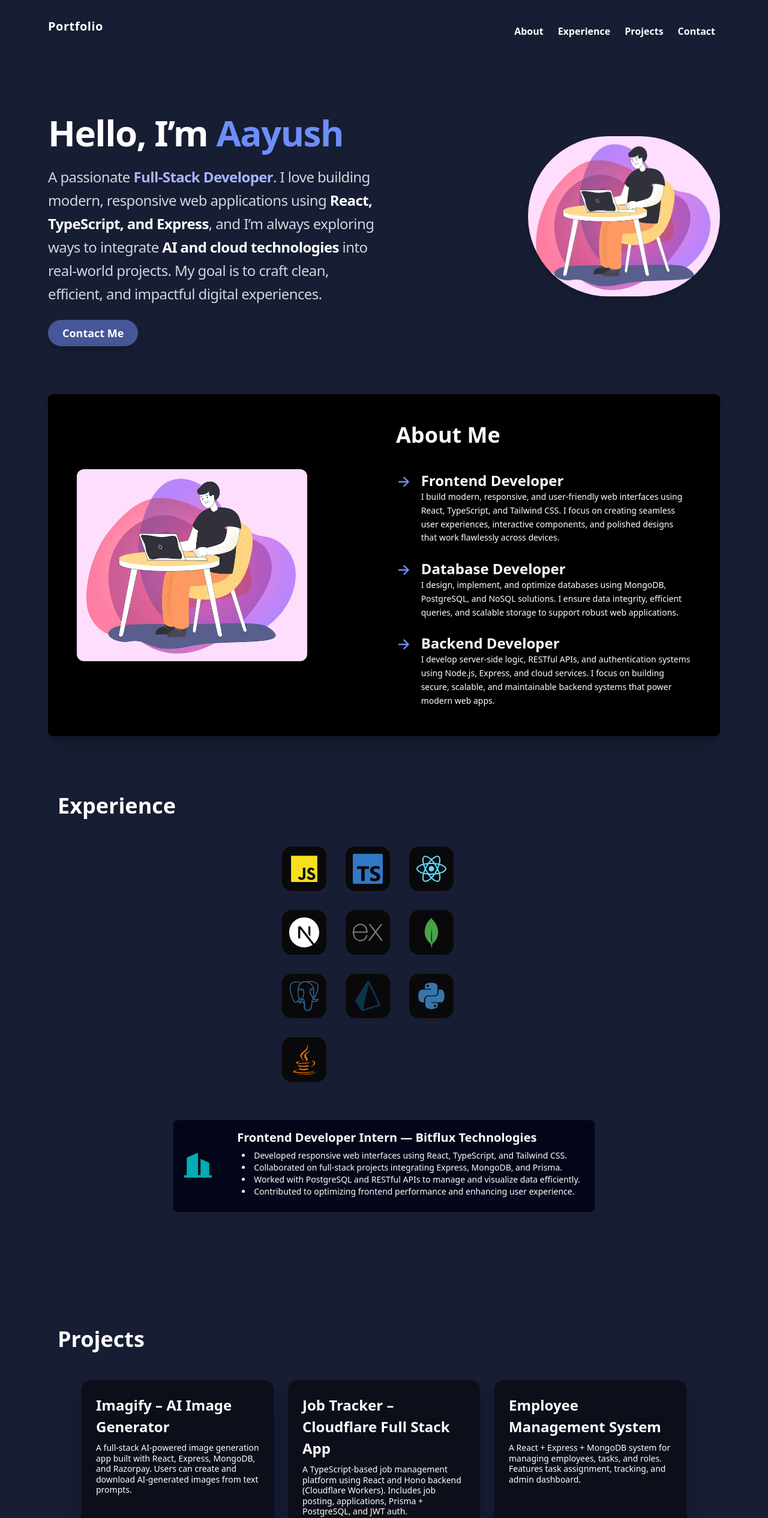
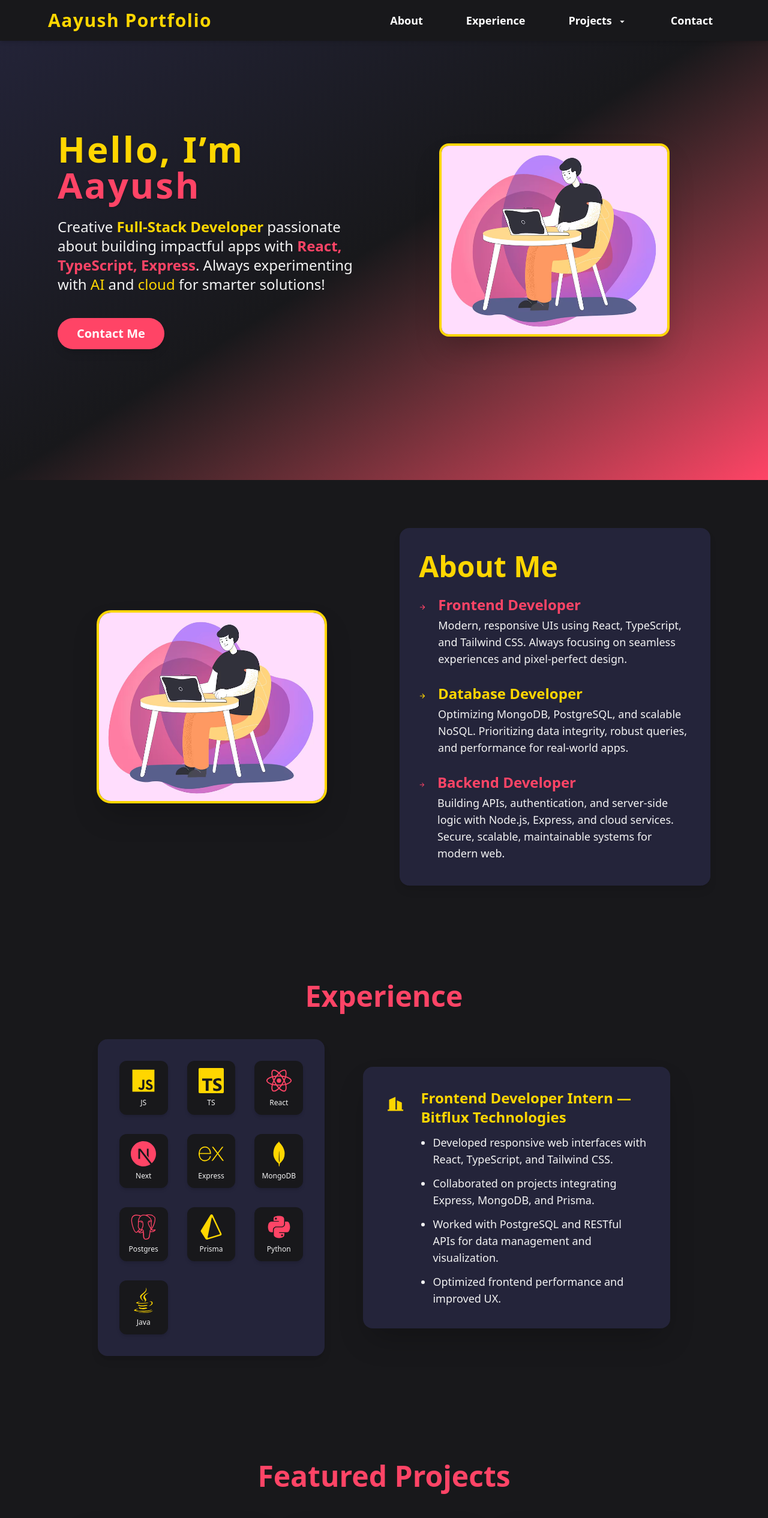
Before and after one commit to AayushKhanal47/FEF-Assignment-Portfolio, a React (Vite) app in the folder frontend/: page / in a window 1280 px wide. Shown: the top 2530 px of the page at 60% size. Built offline with nearby package versions, Linux system fonts and the light colour scheme.

Commit message:
UI changes

```diff
--- a/frontend/src/Components/About/About.jsx
+++ b/frontend/src/Components/About/About.jsx
@@ -2,71 +2,53 @@ import React from "react";
 import AboutImg from "../../assets/avatar.jpg";
 import { IoArrowForward } from "react-icons/io5";
 
-const About = () => {
-  return (
+const About = () => (
   <section
     id="About"
-      className="text-white md:flex items-center flex-col md:flex-row justify-center bg-black bg-opacity-30 shadow-xl rounded-lg p-12 mx-4 md:mx-20 gap-10">
-      <div className="md:w-1/2 flex justify-center md:justify-start">
+    className="w-full px-8 md:px-24 py-20 flex flex-col md:flex-row items-center gap-14 bg-[#18181B]">
+    <div className="md:w-1/2 flex justify-center">
       <img
         src={AboutImg}
-          alt="About"
-          className="rounded-xl md:h-80 object-cover shadow-lg"
+        alt="Aayush Khanal"
+        className="rounded-3xl border-4 border-[#FFD600] shadow-2xl w-64 md:w-96 object-cover"
       />
     </div>
-
-      <div className="md:w-1/2 flex flex-col justify-center gap-6">
-        <h2 className="text-3xl md:text-4xl font-bold mb-4">About Me</h2>
-
-        <div className="flex flex-col gap-6">
-          <div className="flex gap-4 items-start">
-            <IoArrowForward size={28} className="mt-1 text-[#6e8efb]" />
-            <div className="w-full">
-              <h3 className="text-xl md:text-2xl font-semibold">
-                Frontend Developer
+    <div className="md:w-1/2 bg-[#24243A] bg-opacity-80 backdrop-blur-xl rounded-2xl shadow-lg px-8 py-10 space-y-8">
+      <h2 className="text-3xl md:text-5xl font-extrabold text-[#FFD600] mb-6">
+        About Me
+      </h2>
+      <div className="space-y-7">
+        {[
+          {
+            title: "Frontend Developer",
+            desc: "Modern, responsive UIs using React, TypeScript, and Tailwind CSS. Always focusing on seamless experiences and pixel-perfect design.",
+            color: "#FF4466",
+          },
+          {
+            title: "Database Developer",
+            desc: "Optimizing MongoDB, PostgreSQL, and scalable NoSQL. Prioritizing data integrity, robust queries, and performance for real-world apps.",
+            color: "#FFD600",
+          },
+          {
+            title: "Backend Developer",
+            desc: "Building APIs, authentication, and server-side logic with Node.js, Express, and cloud services. Secure, scalable, maintainable systems for modern web.",
+            color: "#FF4466",
+          },
+        ].map(({ title, desc, color }, i) => (
+          <div key={title} className="flex items-start gap-5">
+            <IoArrowForward size={32} className="mt-1" style={{ color }} />
+            <div>
+              <h3
+                className={`text-xl md:text-2xl font-bold mb-1`}
+                style={{ color }}>
+                {title}
               </h3>
-              <p className="text-sm md:text-md leading-relaxed">
-                I build modern, responsive, and user-friendly web interfaces
-                using React, TypeScript, and Tailwind CSS. I focus on creating
-                seamless user experiences, interactive components, and polished
-                designs that work flawlessly across devices.
-              </p>
+              <p className="text-[#F3F3F3] text-base md:text-lg">{desc}</p>
             </div>
           </div>
-
-          <div className="flex gap-4 items-start">
-            <IoArrowForward size={28} className="mt-1 text-[#6e8efb]" />
-            <div className="w-full">
-              <h3 className="text-xl md:text-2xl font-semibold">
-                Database Developer
-              </h3>
-              <p className="text-sm md:text-md leading-relaxed">
-                I design, implement, and optimize databases using MongoDB,
-                PostgreSQL, and NoSQL solutions. I ensure data integrity,
-                efficient queries, and scalable storage to support robust web
-                applications.
-              </p>
-            </div>
-          </div>
-
-          <div className="flex gap-4 items-start">
-            <IoArrowForward size={28} className="mt-1 text-[#6e8efb]" />
-            <div className="w-full">
-              <h3 className="text-xl md:text-2xl font-semibold">
-                Backend Developer
-              </h3>
-              <p className="text-sm md:text-md leading-relaxed">
-                I develop server-side logic, RESTful APIs, and authentication
-                systems using Node.js, Express, and cloud services. I focus on
-                building secure, scalable, and maintainable backend systems that
-                power modern web apps.
-              </p>
-            </div>
-          </div>
+        ))}
       </div>
     </div>
   </section>
 );
-};
-
 export default About;
--- a/frontend/src/Components/Experince/Experince.jsx
+++ b/frontend/src/Components/Experince/Experince.jsx
@@ -10,79 +10,64 @@ import {
 } from "react-icons/si";
 import { RiBuilding2Fill } from "react-icons/ri";
 
-const Experience = () => {
-  return (
-    <div id="Experience" className="p-10 md:p-24">
-      <h1 className="text-2xl md:text-4xl text-white font-bold">Experience</h1>
-
-      <div className="flex flex-wrap items-center justify-around">
-        {/* Skills Section */}
-        <div className="flex flex-wrap md:w-2/5 gap-8 md:p-12 py-10">
-          <span className="p-3 bg-zinc-950 flex items-center rounded-2xl">
-            <FaJs color="#F7DF1E" size={50} />
-          </span>
-          <span className="p-3 bg-zinc-950 flex items-center rounded-2xl">
-            <SiTypescript color="#3178C6" size={50} />
-          </span>
-          <span className="p-3 bg-zinc-950 flex items-center rounded-2xl">
-            <FaReact color="#61DAFB" size={50} />
-          </span>
-          <span className="p-3 bg-zinc-950 flex items-center rounded-2xl">
-            <SiNextdotjs color="#FFFFFF" size={50} />
-          </span>
-          <span className="p-3 bg-zinc-950 flex items-center rounded-2xl">
-            <SiExpress color="#808080" size={50} />
-          </span>
-          <span className="p-3 bg-zinc-950 flex items-center rounded-2xl">
-            <SiMongodb color="#47A248" size={50} />
-          </span>
-          <span className="p-3 bg-zinc-950 flex items-center rounded-2xl">
-            <SiPostgresql color="#336791" size={50} />
-          </span>
-          <span className="p-3 bg-zinc-950 flex items-center rounded-2xl">
-            <SiPrisma color="#0C344B" size={50} />
-          </span>
-          <span className="p-3 bg-zinc-950 flex items-center rounded-2xl">
-            <FaPython color="#3776AB" size={50} />
-          </span>
-          <span className="p-3 bg-zinc-950 flex items-center rounded-2xl">
-            <FaJava color="#E76F00" size={50} />
-          </span>
+const Experience = () => (
+  <section id="Experience" className="w-full px-8 md:px-20 py-20 bg-[#18181B]">
+    <h1 className="text-4xl md:text-5xl font-bold text-[#FF4466] mb-12 text-center">
+      Experience
+    </h1>
+    <div className="flex flex-wrap gap-16 justify-center items-center">
+      {/* Skills */}
+      <div className="grid grid-cols-3 gap-8 bg-[#24243A] bg-opacity-80 p-9 rounded-2xl shadow-lg">
+        {[
+          { icon: <FaJs color="#FFD600" size={42} />, name: "JS" },
+          { icon: <SiTypescript color="#FFD600" size={42} />, name: "TS" },
+          { icon: <FaReact color="#FF4466" size={42} />, name: "React" },
+          { icon: <SiNextdotjs color="#FF4466" size={42} />, name: "Next" },
+          { icon: <SiExpress color="#FFD600" size={42} />, name: "Express" },
+          { icon: <SiMongodb color="#FFD600" size={42} />, name: "MongoDB" },
+          {
+            icon: <SiPostgresql color="#FF4466" size={42} />,
+            name: "Postgres",
+          },
+          { icon: <SiPrisma color="#FFD600" size={42} />, name: "Prisma" },
+          { icon: <FaPython color="#FF4466" size={42} />, name: "Python" },
+          { icon: <FaJava color="#FFD600" size={42} />, name: "Java" },
+        ].map(({ icon, name }, i) => (
+          <div
+            className="flex flex-col items-center p-3 rounded-xl bg-[#18181B] shadow-md hover:-translate-y-1 transition-all duration-200"
+            key={name}>
+            {icon}
+            <span className="text-xs mt-2 text-[#F3F3F3]">{name}</span>
           </div>
-
-        {/* Experience Section */}
+        ))}
+      </div>
+      {/* Experience Card */}
+      <div className="bg-[#24243A] bg-opacity-90 backdrop-blur-lg rounded-2xl shadow-2xl px-10 py-9 max-w-lg text-[#F3F3F3]">
+        <div className="flex gap-7 items-start">
+          <RiBuilding2Fill color="#FFD600" size={54} />
           <div>
-          <div className="flex gap-10 bg-slate-950 bg-opacity-45 mt-4 rounded-lg p-4 items-center">
-            <RiBuilding2Fill color="#00ADB5" size={50} />
-            <span className="text-white">
-              <h2 className="leading-tight text-xl font-semibold">
+            <h2 className="text-2xl font-bold mb-3 text-[#FFD600]">
               Frontend Developer Intern — Bitflux Technologies
             </h2>
-
-              <ul className="text-sm p-2 list-disc list-inside">
+            <ul className="list-disc ml-5 space-y-3 text-lg">
               <li>
-                  Developed responsive web interfaces using React, TypeScript,
-                  and Tailwind CSS.
+                Developed responsive web interfaces with React, TypeScript, and
+                Tailwind CSS.
               </li>
               <li>
-                  Collaborated on full-stack projects integrating Express,
-                  MongoDB, and Prisma.
+                Collaborated on projects integrating Express, MongoDB, and
+                Prisma.
               </li>
               <li>
-                  Worked with PostgreSQL and RESTful APIs to manage and
-                  visualize data efficiently.
+                Worked with PostgreSQL and RESTful APIs for data management and
+                visualization.
               </li>
-                <li>
-                  Contributed to optimizing frontend performance and enhancing
-                  user experience.
-                </li>
+              <li>Optimized frontend performance and improved UX.</li>
             </ul>
-            </span>
           </div>
         </div>
       </div>
     </div>
+  </section>
 );
-};
-
 export default Experience;
--- a/frontend/src/Components/Footer/Footer.jsx
+++ b/frontend/src/Components/Footer/Footer.jsx
@@ -3,48 +3,34 @@ import { MdOutlineEmail } from "react-icons/md";
 import { CiLinkedin } from "react-icons/ci";
 import { FaGithub } from "react-icons/fa";
 
-const Footer = () => {
-  return (
-    <div
-      id="Footer"
-      className="flex flex-col md:flex-row justify-around bg-[#465697] text-white p-8 md:p-12 items-center gap-6">
+const Footer = () => (
+  <footer className="bg-[#24243A] py-10 px-4 md:px-28 text-white flex flex-col md:flex-row items-center justify-around gap-6">
     <div className="text-center md:text-left">
-        <h1 className="text-2xl md:text-5xl font-bold">Contact</h1>
-        <h3 className="text-sm md:text-2xl font-normal">
-          Feel free to reach out!
-        </h3>
+      <h1 className="text-2xl font-bold text-[#FFD600] mb-2">Contact</h1>
+      <p className="text-[#F3F3F3] text-lg">Let's connect!</p>
     </div>
-
-      <ul className="text-sm md:text-lg space-y-2">
-        <li className="flex items-center gap-2">
-          <MdOutlineEmail size={22} />
-          <a href="mailto:aayushkhanal810@gmail.com" className="hover:underline">
-            aayushkhanal810@gmail.com
-          </a>
+    <ul className="space-y-3 text-lg">
+      <li className="flex items-center gap-2 hover:text-[#FFD600] transition-colors">
+        <MdOutlineEmail size={22} />{" "}
+        <a href="mailto:aayushkhanal810@gmail.com" className="underline"></a>
       </li>
-        <li className="flex items-center gap-2">
-          <CiLinkedin size={22} />
+      <li className="flex items-center gap-2 hover:text-[#FF4466] transition-colors">
+        <CiLinkedin size={22} />{" "}
         <a
           href="https://www.linkedin.com/in/aayush-khanal-b1ab64290"
           target="_blank"
           rel="noopener noreferrer"
-            className="hover:underline">
-            linkedin.com/in/aayushkhanal
-          </a>
+          className="underline"></a>
       </li>
-        <li className="flex items-center gap-2">
-          <FaGithub size={22} />
+      <li className="flex items-center gap-2 hover:text-[#FFD600] transition-colors">
+        <FaGithub size={22} />{" "}
         <a
           href="https://github.com/AayushKhanal47"
           target="_blank"
           rel="noopener noreferrer"
-            className="hover:underline">
-            github.com/aayushkhanal
-          </a>
+          className="underline"></a>
       </li>
     </ul>
-    </div>
+  </footer>
 );
-};
-
 export default Footer;
--- a/frontend/src/Components/Home/Home.jsx
+++ b/frontend/src/Components/Home/Home.jsx
@@ -1,44 +1,35 @@
 import React from "react";
 import avatarImg from "../../assets/avatar.jpg";
 
-const Home = () => {
-  return (
-    <section className="text-white flex flex-col-reverse md:flex-row w-full justify-between items-center p-10 md:p-20 gap-10">
-      <div className="md:w-2/4 md:pt-10 text-center md:text-left">
-        <h1 className="text-3xl md:text-6xl font-bold leading-tight tracking-tight">
-          Hello, I’m <span className="text-[#6e8efb]">Aayush</span>
+const Home = () => (
+  <section className="bg-gradient-to-br from-[#24243A] via-[#18181B] to-[#FF4466] w-full flex flex-col-reverse md:flex-row py-24 px-8 md:px-24 min-h-screen justify-center items-center gap-12">
+    <div className="md:w-1/2 text-center md:text-left">
+      <h1 className="text-4xl md:text-6xl font-bold tracking-wider mb-3 text-[#FFD600] drop-shadow">
+        Hello, I’m <span className="text-[#FF4466]">Aayush</span>
       </h1>
-        <p className="mt-4 text-base md:text-2xl leading-relaxed tracking-tight text-gray-300">
-          A passionate{" "}
-          <span className="text-[#aab4ff] font-semibold">
+      <p className="mt-6 text-lg md:text-2xl text-[#F3F3F3]">
+        Creative{" "}
+        <span className="text-[#FFD600] font-semibold">
           Full-Stack Developer
+        </span>{" "}
+        passionate about building impactful apps with{" "}
+        <span className="text-[#FF4466] font-bold">
+          React, TypeScript, Express
         </span>
-          . I love building modern, responsive web applications using
-          <span className="font-semibold text-white">
-            {" "}
-            React, TypeScript, and Express
-          </span>
-          , and I’m always exploring ways to integrate
-          <span className="font-semibold text-white">
-            {" "}
-            AI and cloud technologies
-          </span>{" "}
-          into real-world projects. My goal is to craft clean, efficient, and
-          impactful digital experiences.
+        . Always experimenting with <span className="text-[#FFD600]">AI</span>{" "}
+        and <span className="text-[#FFD600]">cloud</span> for smarter solutions!
       </p>
-        <button className="mt-6 text-white text-sm md:text-lg py-2 px-6 bg-[#465697] hover:bg-[#5a6bbf] hover:scale-105 transition-all duration-300 font-semibold rounded-3xl shadow-lg">
+      <button className="mt-10 bg-[#FF4466] hover:bg-[#FFD600] transition-all text-white font-bold py-3 px-8 rounded-full shadow-lg hover:text-[#18181B] text-xl">
         Contact Me
       </button>
     </div>
-      <div className="flex justify-center">
+    <div className="md:w-1/2 flex justify-center">
       <img
         src={avatarImg}
         alt="Aayush"
-          className="w-56 md:w-80 rounded-full object-cover shadow-lg hover:scale-105 transition-transform duration-300"
+        className="w-56 md:w-96 rounded-2xl object-cover shadow-2xl border-4 border-[#FFD600] hover:border-[#FF4466] transition-all duration-300"
       />
     </div>
   </section>
 );
-};
-
 export default Home;
--- a/frontend/src/Components/Navbar/Navbar.jsx
+++ b/frontend/src/Components/Navbar/Navbar.jsx
@@ -1,59 +1,66 @@
 import React, { useState } from "react";
-import { RiCloseLine, RiMenu2Line } from "@remixicon/react";
+import { RiMenu2Line, RiCloseLine } from "@remixicon/react";
+import { MdArrowDropDown } from "react-icons/md";
 
 const Navbar = () => {
   const [menu, setMenu] = useState(false);
-
-  const toggleMenu = () => {
-    setMenu((prev) => !prev);
-  };
+  const toggleMenu = () => setMenu((prev) => !prev);
 
   return (
-    <nav className="flex flex-wrap justify-between md:items-center text-white px-10 pt-6 md:px-20 relative">
-      <span className="text-xl font-bold tracking-wide">Portfolio</span>
-
+    <nav className="fixed w-full top-0 left-0 z-40 bg-[#18181B] shadow-md px-8 md:px-20 py-4 flex items-center justify-between text-white transition-all duration-300">
+      <span className="text-2xl md:text-3xl font-extrabold tracking-wider text-[#FFD600] hover:text-[#FF4466] transition-colors cursor-pointer">
+        Aayush Portfolio
+      </span>
       <ul
         className={`${
-          menu ? "block" : "hidden"
-        } mx-24 mt-4 font-semibold bg-black px-2 rounded-xl bg-opacity-30 md:border-none text-center md:bg-transparent md:static md:mx-0 md:flex gap-6 transition-all duration-300`}>
-        <a href="#About">
-          <li className="text-md transition-all duration-300 p-1 md:p-0">
-            About
+          menu
+            ? "flex flex-col absolute top-full left-0 w-full bg-[#24243A] rounded-b-xl shadow-lg py-4 space-y-3"
+            : "hidden md:flex md:space-x-12"
+        } md:static md:bg-transparent md:rounded-none md:shadow-none md:py-0 md:space-y-0 font-semibold`}>
+        {["About", "Experience", "Projects", "Contact"].map((section) => (
+          <li key={section} className="relative group">
+            <a
+              href={`#${section}`}
+              onClick={() => setMenu(false)}
+              className="px-3 py-2 text-lg rounded-xl hover:bg-[#FFD600] hover:text-[#18181B] transition duration-200 cursor-pointer">
+              {section}
+              {section === "Projects" && (
+                <MdArrowDropDown className="inline ml-2 align-middle group-hover:rotate-180 transition-transform" />
+              )}
+            </a>
+            {/* Example Dropdown */}
+            {section === "Projects" && (
+              <ul className="absolute left-0 top-10 bg-[#24243A] rounded-xl shadow-lg hidden group-hover:block md:min-w-[150px]">
+                <li>
+                  <a
+                    href="#AI"
+                    className="block px-4 py-2 hover:bg-[#FF4466] transition-colors">
+                    AI Projects
+                  </a>
                 </li>
+                <li>
+                  <a
+                    href="#Cloud"
+                    className="block px-4 py-2 hover:bg-[#FFD600] transition-colors">
+                    Cloud Apps
                   </a>
-        <a href="#Experience">
-          <li className="text-md transition-all duration-300 p-1 md:p-0">
-            Experience
                 </li>
-        </a>
-        <a href="#Projects">
-          <li className="text-md transition-all duration-300 p-1 md:p-0">
-            Projects
+              </ul>
+            )}
           </li>
-        </a>
-        <a href="#Footer">
-          <li className="text-md transition-all duration-300 p-1 md:p-0">
-            Contact
-          </li>
-        </a>
+        ))}
       </ul>
-
-      {/* Mobile Menu Icon */}
+      <button
+        aria-label="Toggle Menu"
+        onClick={toggleMenu}
+        className="md:hidden focus:outline-none">
         {menu ? (
-        <RiCloseLine
-          size={30}
-          className="md:hidden absolute right-10 top-6 cursor-pointer transition-all duration-300"
-          onClick={toggleMenu}
-        />
+          <RiCloseLine size={32} className="text-[#FFD600]" />
         ) : (
-        <RiMenu2Line
-          size={30}
-          className="md:hidden absolute right-10 top-6 cursor-pointer transition-all duration-300"
-          onClick={toggleMenu}
-        />
+          <RiMenu2Line size={32} className="text-[#FFD600]" />
         )}
+      </button>
     </nav>
   );
 };
-
 export default Navbar;
--- a/frontend/src/Components/Projects/ProjectCard.jsx
+++ b/frontend/src/Components/Projects/ProjectCard.jsx
@@ -2,29 +2,26 @@ import React from "react";
 
 const ProjectCard = ({ title, main, demoLink, codeLink }) => {
   return (
-    <div className="p-5 md:p-6 flex flex-col w-80 bg-[#0c0e19] shadow-xl shadow-slate-900 rounded-2xl">
-      <h3 className="text-xl md:text-2xl font-bold leading-normal mb-2">
-        {title}
-      </h3>
-      <p className="text-sm md:text-md leading-tight mb-4">{main}</p>
-      <div className="mt-auto flex gap-4">
+    <div className="bg-[#24243A] bg-opacity-70 rounded-2xl shadow-2xl p-7 w-80 glass-card backdrop-blur-md transition-transform hover:-translate-y-2 hover:shadow-yellow-200 duration-300 border border-[#FF4466] hover:border-[#FFD600]">
+      <h3 className="text-xl font-bold text-[#FFD600] mb-2">{title}</h3>
+      <p className="text-[#F3F3F3] mb-4">{main}</p>
+      <div className="flex gap-4 mt-auto">
         <a
           href={demoLink}
           target="_blank"
           rel="noopener noreferrer"
-          className="text-white py-2 px-4 text-sm md:text-md hover:opacity-85 duration-300 hover:scale-105 font-semibold rounded-3xl bg-[#465697]">
+          className="flex-1 py-2 px-5 rounded-full font-semibold text-[#18181B] bg-[#FFD600] hover:bg-[#FF4466] hover:text-white duration-300 text-center shadow-inner">
           Demo
         </a>
         <a
           href={codeLink}
           target="_blank"
           rel="noopener noreferrer"
-          className="text-white py-2 px-4 text-sm md:text-md hover:opacity-85 duration-300 hover:scale-105 font-semibold rounded-3xl bg-[#465697]">
-          Source Code
+          className="flex-1 py-2 px-5 rounded-full font-semibold text-[#18181B] bg-[#FF4466] hover:bg-[#FFD600] hover:text-black duration-300 text-center shadow-inner">
+          Source
         </a>
       </div>
     </div>
   );
 };
-
 export default ProjectCard;
--- a/frontend/src/Components/Projects/Projects.jsx
+++ b/frontend/src/Components/Projects/Projects.jsx
@@ -1,41 +1,40 @@
 import React from "react";
 import ProjectCard from "./ProjectCard";
 
-const Projects = () => {
-  return (
-    <div id="Projects" className="p-10 md:p-24 text-white">
-      <h1 className="text-2xl md:text-4xl font-bold">Projects</h1>
-      <div className="py-12 px-8 flex flex-wrap gap-6 justify-center">
+const Projects = () => (
+  <section
+    id="Projects"
+    className="bg-[#18181B] py-24 px-4 md:px-20 text-white min-h-screen">
+    <h1 className="text-3xl md:text-5xl font-extrabold mb-12 text-center text-[#FF4466]">
+      Featured Projects
+    </h1>
+    <div className="flex flex-wrap gap-8 justify-center">
+      {/* Cards; update links/titles as needed */}
       <ProjectCard
         title="Imagify – AI Image Generator"
-          main="A full-stack AI-powered image generation app built with React, Express, MongoDB, and Razorpay. Users can create and download AI-generated images from text prompts."
+        main="Create AI images with stunning UI. Powered by React, MongoDB, Express and Razorpay."
         demoLink="#"
         codeLink="https://github.com/AayushKhanal47/Imagify"
       />
-
       <ProjectCard
-          title="Job Tracker – Cloudflare Full Stack App"
-          main="A TypeScript-based job management platform using React and Hono backend (Cloudflare Workers). Includes job posting, applications, Prisma + PostgreSQL, and JWT auth."
+        title="Job Tracker – Full Stack"
+        main="Modern tracking with React, Hono, Prisma + PostgreSQL. Secure JWT auth for jobs."
         demoLink="#"
         codeLink="https://github.com/AayushKhanal47/Job-Tracker"
       />
-
       <ProjectCard
         title="Employee Management System"
-          main="A React + Express + MongoDB system for managing employees, tasks, and roles. Features task assignment, tracking, and admin dashboard."
+        main="All-in-one React+Express+MongoDB system for workforce management."
         demoLink="#"
         codeLink="https://github.com/AayushKhanal47/Employee-Management-System"
       />
-
       <ProjectCard
         title="AI-Powered Code Editor"
-          main="An intelligent web-based code editor that provides real-time AI feedback, error detection, and suggestions using React and OpenAI APIs."
+        main="Innovative code editor with AI feedback, error detection and tips."
         demoLink="#"
         codeLink="https://github.com/AayushKhanal47/AI-Powered-Code-Editor"
       />
     </div>
-    </div>
+  </section>
 );
-};
-
 export default Projects;
```
Lines whose indentation alone changed are shown as unchanged.
